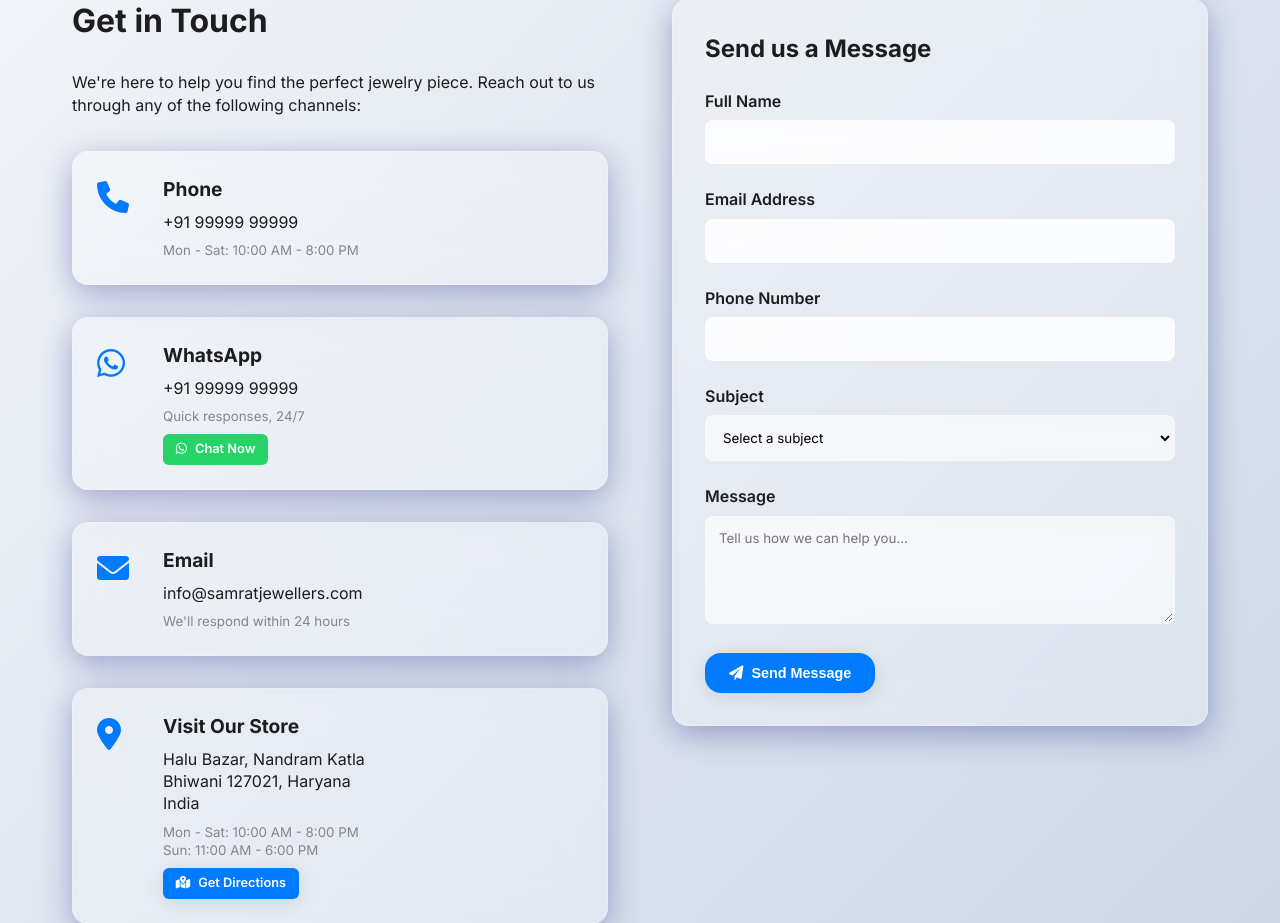
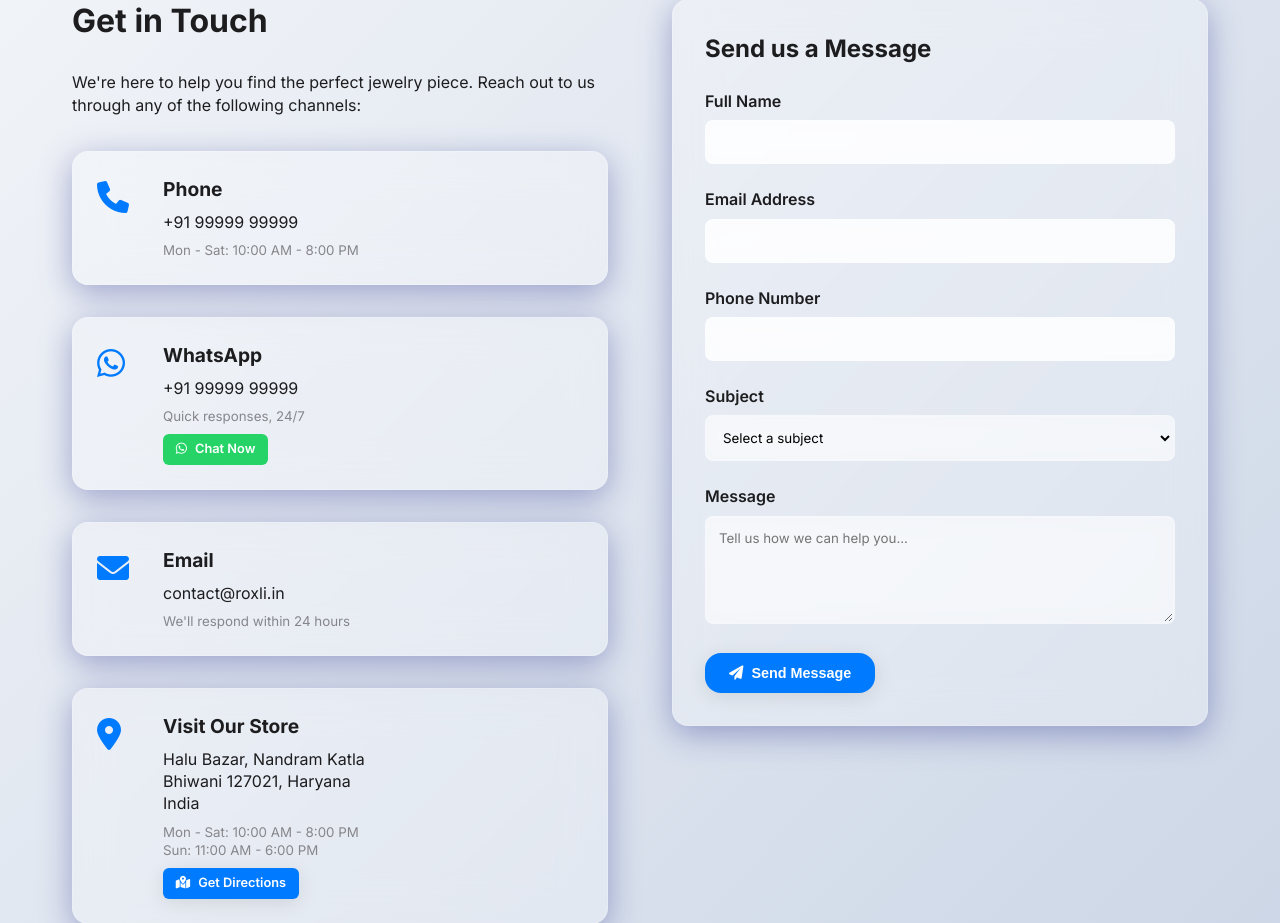
Before and after one commit to sahilsoni152006-byte/samrat-jewellers, a Flask app: page /contact in a window 1280 px wide. Shown: the part 276-1199 px from the top of the page. Run offline with Flask 3, Linux system fonts and the light colour scheme.

Commit message:
Update contact.html

```diff
--- a/templates/contact.html
+++ b/templates/contact.html
@@ -37,7 +37,7 @@
                             <h3>WhatsApp</h3>
                             <p>+91 99999 99999</p>
                             <small>Quick responses, 24/7</small>
-                            <a href="https://api.whatsapp.com/send?phone=919999999999&text=Hello! I have an inquiry about your jewelry collection." class="btn btn-whatsapp btn-sm" target="_blank">
+                            <a href="https://api.whatsapp.com/send?phone=919034772610&text=Hello! I have an inquiry about your jewelry collection." class="btn btn-whatsapp btn-sm" target="_blank">
                                 <i class="fab fa-whatsapp"></i> Chat Now
                             </a>
                         </div>
@@ -49,7 +49,7 @@
                         </div>
                         <div class="method-info">
                             <h3>Email</h3>
-                            <p>info@samratjewellers.com</p>
+                            <p>contact@roxli.in</p>
                             <small>We'll respond within 24 hours</small>
                         </div>
                     </div>
```
